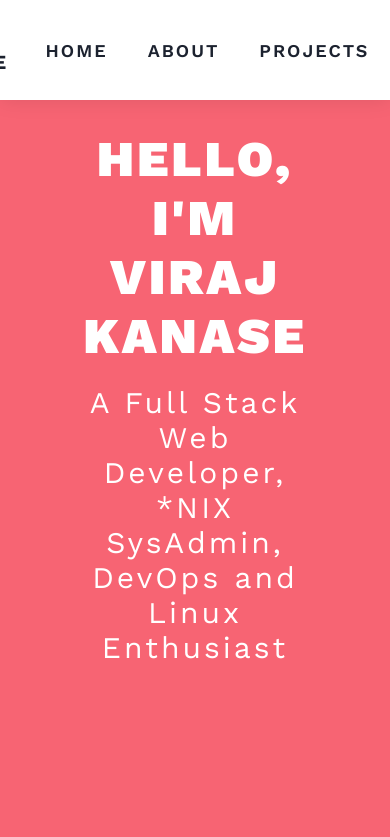
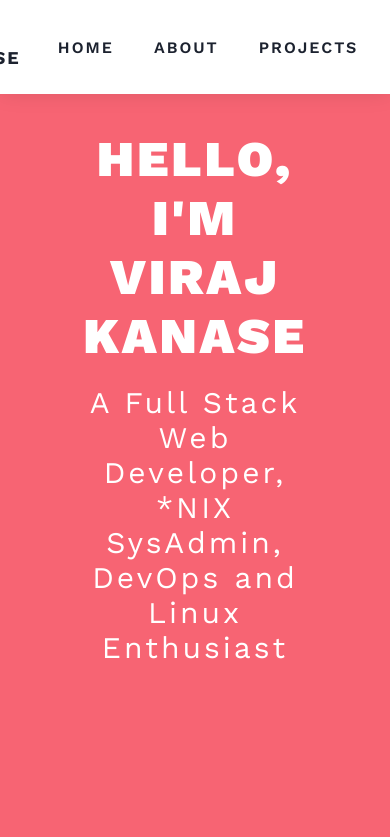
Before and after one commit to VirajKanse/portfolio, a website: page index.html in a window 390 px wide. Shown: the top 837 px of the page. Drawn offline with nearby package versions, Linux system fonts and the light colour scheme; files that its build step writes are made by us from their sources.

Commit message:
Responsive navbar for 1200px

```diff
--- a/scss/sections/_header.scss
+++ b/scss/sections/_header.scss
@@ -1,18 +1,21 @@
 header {
-    //border-bottom: 1px solid;
     position: fixed;
     width: 100%;
     padding: 2.5rem 5rem;
-    letter-spacing: 0.2rem;
     background-color: var(--color-white);
     box-shadow: 0 0 20px rgba(0, 0, 0, 0.1);
     z-index: 2;
+
+    @include respond(tab-land) {
+        padding: 2.2rem 3rem;
+    }
 }
 
 .navbar {
     display: flex;
     justify-content: center;
     align-items: center;
+    letter-spacing: 0.2rem;
 
     &__brand {
         display: flex;
@@ -24,6 +27,10 @@ header {
             font-weight: 700;
             margin-left: 2rem;
             color: var(--color-grey);
+
+            @include respond(tab-land) {
+                font-size: 1.8rem;
+            }
         }
 
         &-logo {
@@ -42,6 +49,10 @@ header {
         font-size: 1.8rem;
         font-weight: 600;
 
+        @include respond(tab-land) {
+            font-size: 1.6rem;
+        }
+
         &-item {
             list-style: none;
             padding: 1rem 2rem;
```
